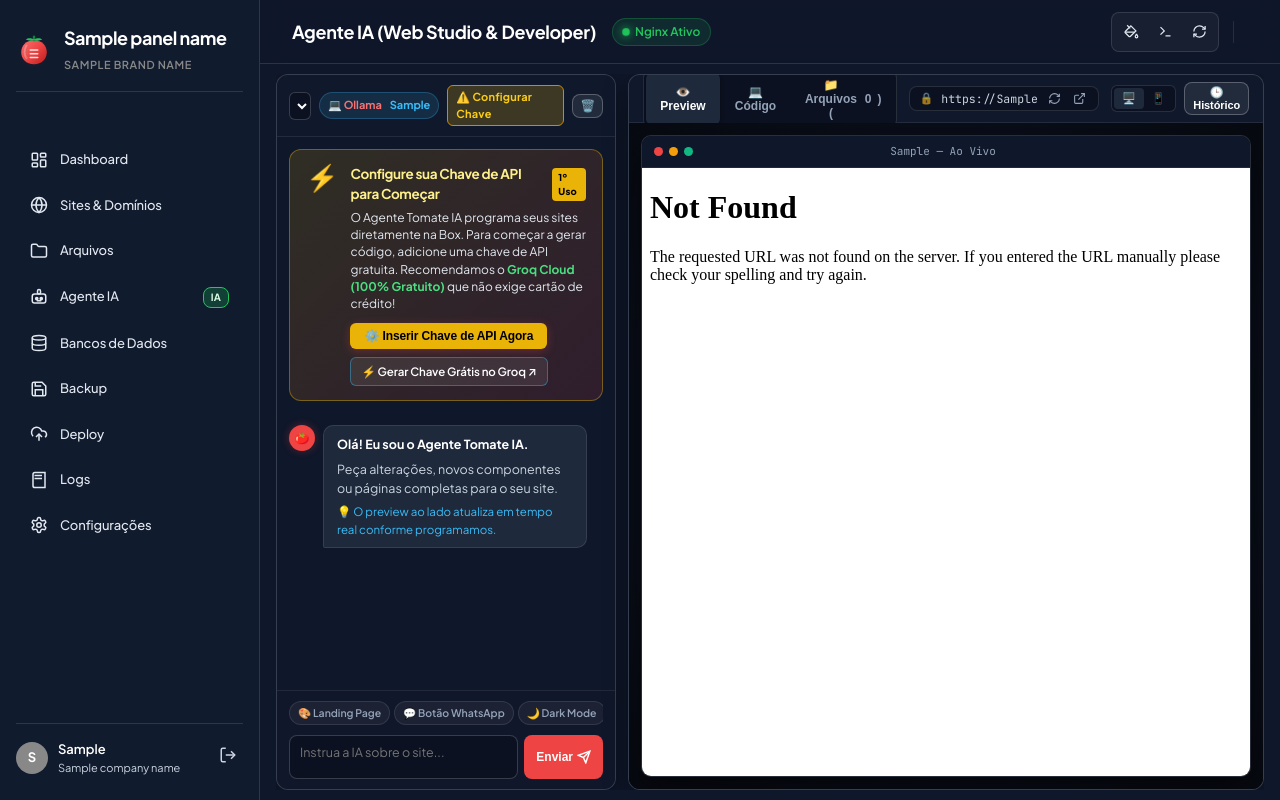
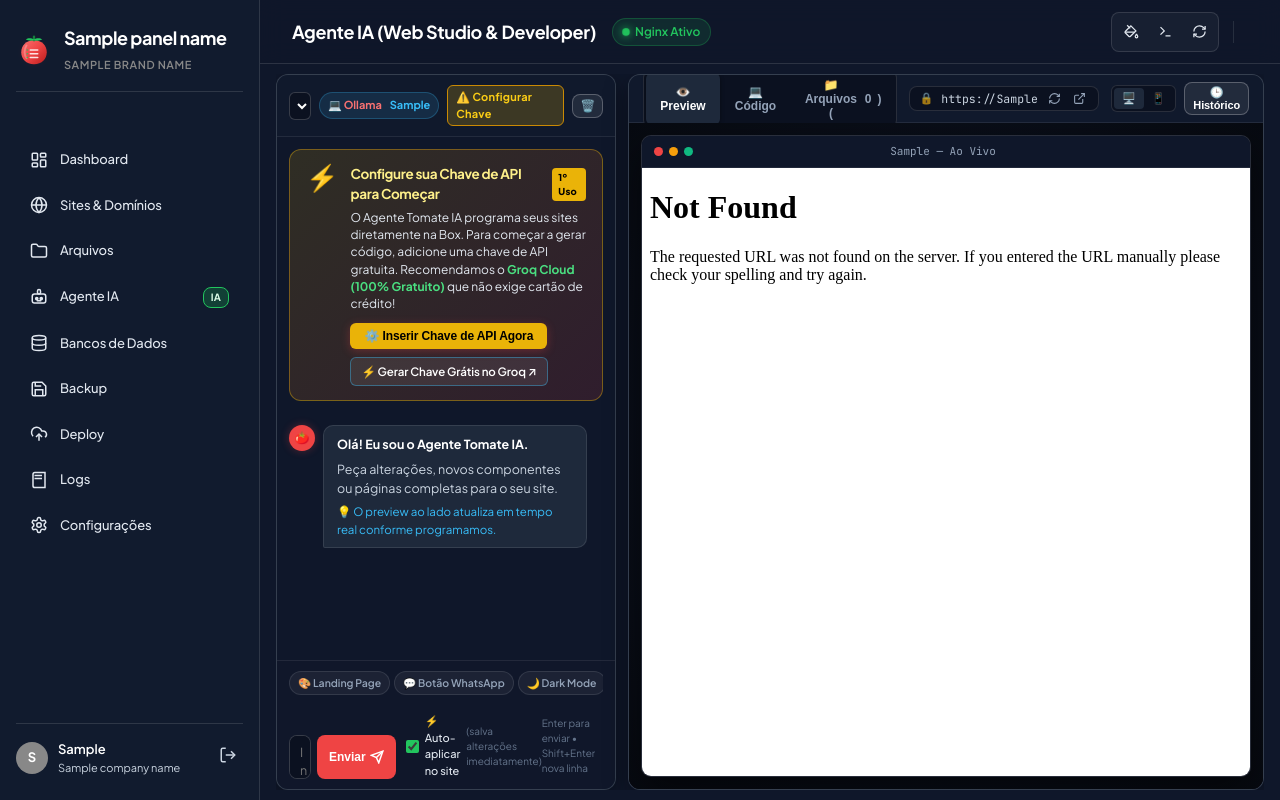
Before and after one commit to rindermaster/tomate-cp, a Python web app: template app/templates/ai_agent.html in a window 1280 px wide. Run offline with Jinja, Linux system fonts and the light colour scheme; the template is opened without the code that fills it: most values are stand-ins (such as "Sample title", 1, 10 or a date in 2020).

Commit message:
fix(ai-agent): fix search/replace regex capture, add auto-apply toggle and live preview injection

```diff
--- a/app/templates/ai_agent.html
+++ b/app/templates/ai_agent.html
@@ -852,6 +852,14 @@
                         <polygon points="22 2 15 22 11 13 2 9 22 2"></polygon>
                     </svg>
                 </button>
+                        <div class="ai-input-controls-row" style="display: flex; align-items: center; justify-content: space-between; margin-top: 8px; padding: 0 4px; font-size: 11px; color: var(--text-muted);">
+                <label style="display: inline-flex; align-items: center; gap: 6px; cursor: pointer; user-select: none;">
+                    <input type="checkbox" id="ai-auto-apply-checkbox" onchange="toggleAutoApply(this.checked)" style="accent-color: #22C55E; cursor: pointer;">
+                    <span style="color: #E2E8F0; font-weight: 500;">⚡ Auto-aplicar no site</span>
+                    <span style="color: #64748B; font-size: 10px;">(salva alterações imediatamente)</span>
+                </label>
+                <span style="color: #64748B; font-size: 10px;">Enter para enviar &bull; Shift+Enter nova linha</span>
+            </div>
             </form>
         </div>
     </div>
@@ -1113,6 +1121,13 @@
    ========================================================================== */
 let chatHistory = [];
 let pendingChanges = [];
+let isAutoApply = localStorage.getItem("tomate_ai_auto_apply") !== "false";
+
+function toggleAutoApply(val) {
+    isAutoApply = !!val;
+    localStorage.setItem("tomate_ai_auto_apply", isAutoApply ? "true" : "false");
+    showToast(isAutoApply ? "⚡ Auto-aplicar ativado (alterações serão salvas direto no site)." : "Modo Revisão ativado (alterações precisarão ser aprovadas antes de salvar).");
+}
 let activeSite = "{{ selected_site }}";
 let activeStudioTab = "preview";
 let currentDeviceMode = "desktop";
@@ -1133,6 +1148,8 @@ let hasActiveKey = {{ 'true' if has_active_key else 'false' }};
 document.addEventListener("DOMContentLoaded", () => {
     updateExternalSiteLink();
     loadSiteFiles();
+    const autoCheck = document.getElementById("ai-auto-apply-checkbox");
+    if (autoCheck) autoCheck.checked = isAutoApply;
     refreshPreview();
     onProviderChanged();
 });
@@ -1242,7 +1259,16 @@ function refreshPreview() {
     // Check if there is an unapplied HTML change
     const pendingHtml = pendingChanges.find(c => c.path.endsWith(".html") || c.path.endsWith(".htm"));
     if (pendingHtml) {
-        frame.srcdoc = pendingHtml.content;
+        let previewHtml = pendingHtml.content;
+        const baseTag = `<base href="/api/ai/preview?site=${encodeURIComponent(activeSite)}&file=">`;
+        if (previewHtml.includes("<head>")) {
+            previewHtml = previewHtml.replace("<head>", `<head>\n  ${baseTag}`);
+        } else if (previewHtml.includes("<HEAD>")) {
+            previewHtml = previewHtml.replace("<HEAD>", `<HEAD>\n  ${baseTag}`);
+        } else {
+            previewHtml = baseTag + "\n" + previewHtml;
+        }
+        frame.srcdoc = previewHtml;
         document.getElementById("preview-unapplied-banner").style.display = "flex";
     } else {
         document.getElementById("preview-unapplied-banner").style.display = "none";
@@ -1564,6 +1590,8 @@ async function handleSendMessage(e) {
                             <span class="ai-change-filename">
                                 📄 ${escapeHtml(ch.path)}
                                 ${ch.edit_mode === "patch" ? `<span class="badge" style="background: rgba(14,165,233,0.15); color: #38bdf8; font-size: 9.5px; margin-left: 6px; padding: 2px 5px; border-radius: 4px; font-weight: 600;">Edição Pontual</span>` : `<span class="badge" style="background: rgba(168,85,247,0.15); color: #c084fc; font-size: 9.5px; margin-left: 6px; padding: 2px 5px; border-radius: 4px; font-weight: 600;">Arquivo Completo</span>`}
+                                ${ch.matched_blocks > 0 ? `<span class="badge" style="background: rgba(34,197,94,0.15); color: #4ade80; font-size: 9.5px; margin-left: 4px; padding: 2px 5px; border-radius: 4px; font-weight: 600;">✓ ${ch.matched_blocks} alteração(ões)</span>` : ""}
+                                ${ch.failed_blocks > 0 ? `<span class="badge" style="background: rgba(239,68,68,0.2); color: #ef4444; font-size: 9.5px; margin-left: 4px; padding: 2px 5px; border-radius: 4px; font-weight: 600;">⚠️ ${ch.failed_blocks} não localizados</span>` : ""}
                                 ${ch.has_lazy_placeholder ? `<span class="badge" style="background: rgba(239,68,68,0.2); color: #ef4444; font-size: 9.5px; margin-left: 4px; padding: 2px 5px; border-radius: 4px; font-weight: 600;">⚠️ Verifique</span>` : ""}
                             </span>
                             <div class="ai-change-actions-row">
@@ -1584,6 +1612,12 @@ async function handleSendMessage(e) {
 
                 refreshPreview();
                 switchStudioTab("preview");
+
+                // Auto-apply logic
+                const hasValidWork = data.changes.some(ch => (ch.matched_blocks > 0 || ch.edit_mode === "file") && !ch.has_lazy_placeholder);
+                if (isAutoApply && hasValidWork) {
+                    await applyPendingChanges(true);
+                }
             }
 
             botMsgEl.innerHTML = `
@@ -1652,9 +1686,9 @@ function viewChangeInCode(idx) {
 /* ==========================================================================
    APPLY & ROLLBACK ACTIONS
    ========================================================================== */
-async function applyPendingChanges() {
+async function applyPendingChanges(isAuto = false) {
     if (!pendingChanges.length) {
-        showToast("Nenhuma alteração pendente para aplicar.");
+        if (!isAuto) showToast("Nenhuma alteração pendente para aplicar.");
         return;
     }
     try {
@@ -1668,8 +1702,14 @@ async function applyPendingChanges() {
         });
         const data = await res.json();
         if (data.success) {
-            showToast("Todas as alterações foram aplicadas no servidor!");
-            pendingChanges.forEach(ch => recordHistoryPill(ch.path));
+            showToast(isAuto ? "⚡ Alterações salvas e aplicadas diretamente no site!" : "Todas as alterações foram aplicadas no servidor!");
+            pendingChanges.forEach((ch, idx) => {
+                recordHistoryPill(ch.path);
+                const row = document.getElementById(`chat-change-row-${idx}`);
+                if (row) {
+                    row.innerHTML = `<span style="font-family: var(--font-mono); font-size: 11px; color: #86EFAC;">✅ '${escapeHtml(ch.path)}' salvo e aplicado no site!</span>`;
+                }
+            });
             pendingChanges = [];
             document.getElementById("preview-unapplied-banner").style.display = "none";
             refreshPreview();
```
Also changed, not shown: app/ai_agent.py (+36 -12 lines).
